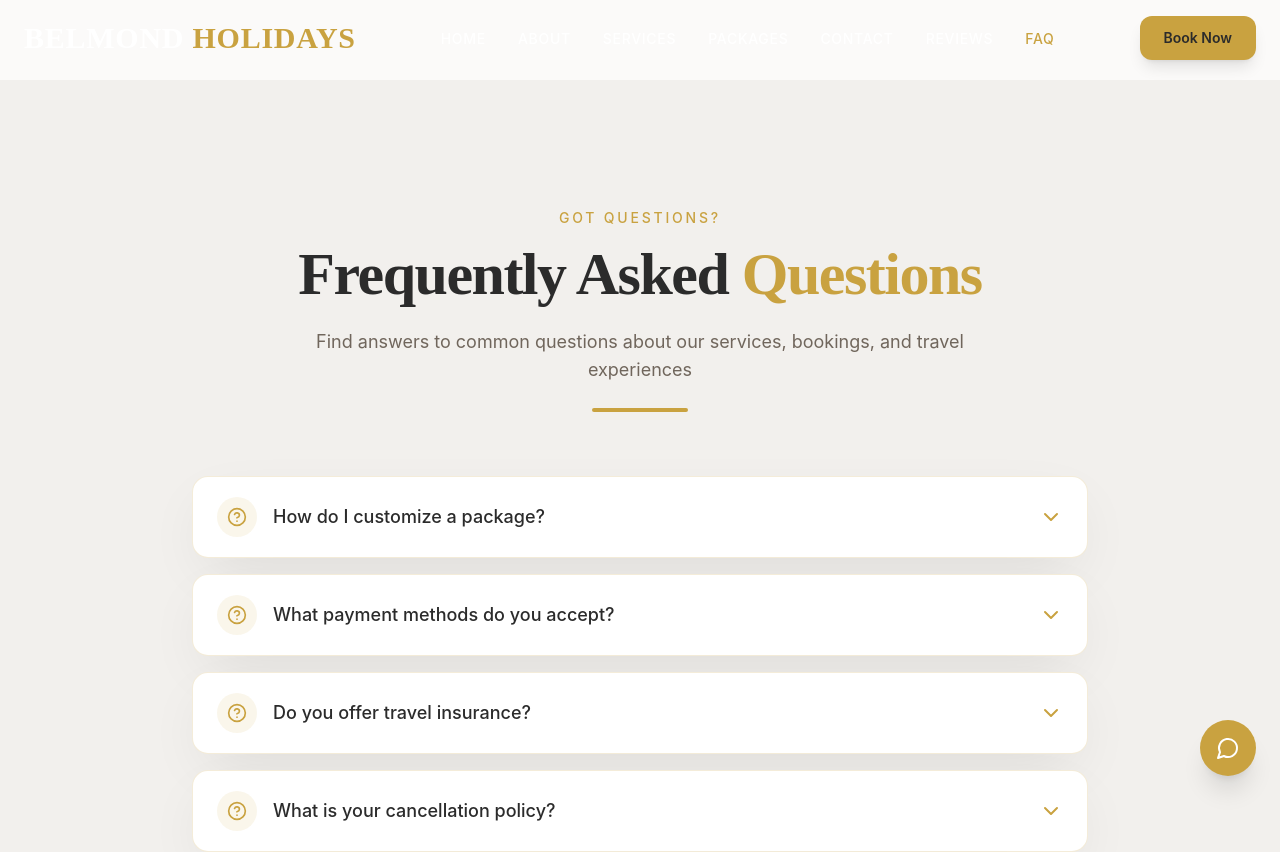
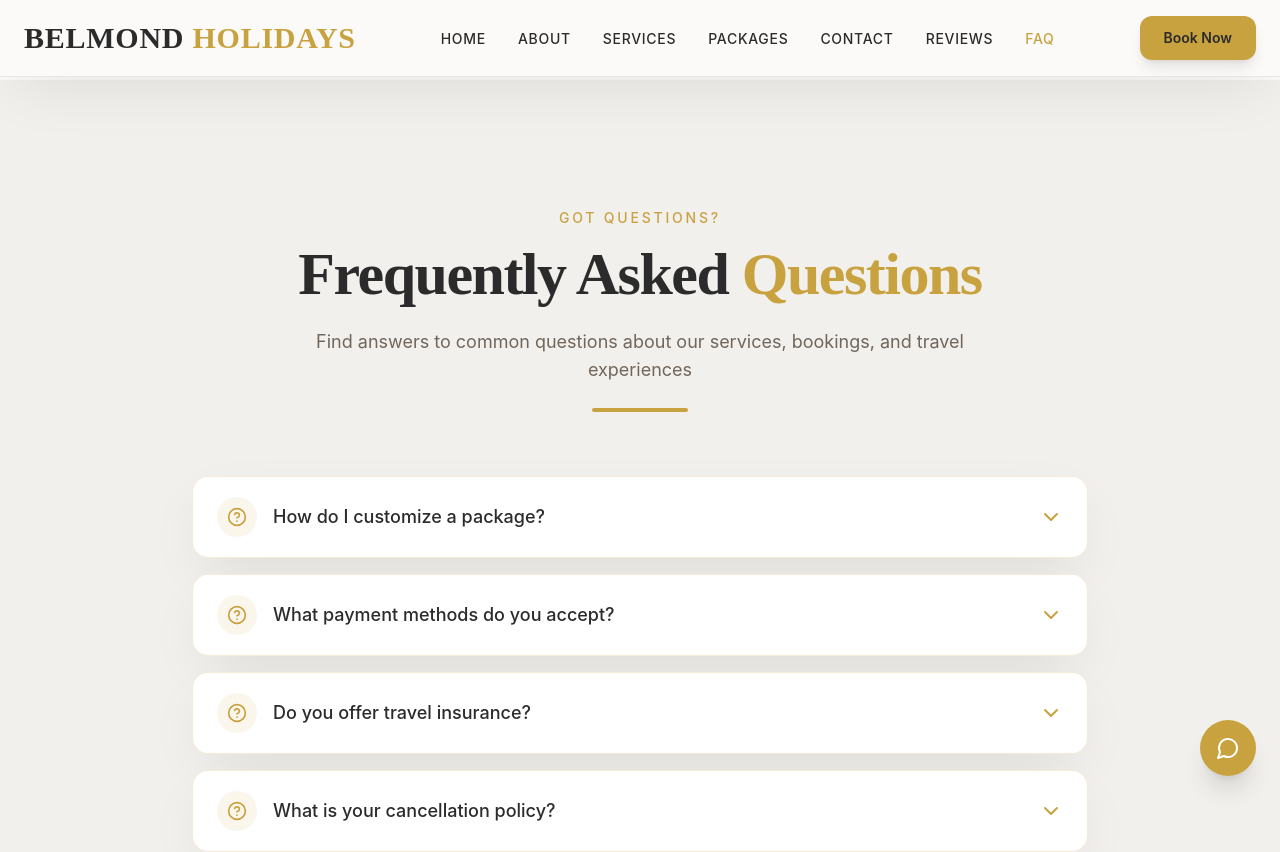
Before and after one commit to Muzammil-Ahm3d/Belmon-Holidays, a React (Vite) app: page /faq in a window 1280 px wide. Shown: the top 852 px of the page. Built offline with nearby package versions, Linux system fonts and the light colour scheme; the HTML template or start-up script is replaced by a standard one.

Commit message:
Fix header: transparent only on home page, solid on other pages

```diff
--- a/src/components/Navigation.tsx
+++ b/src/components/Navigation.tsx
@@ -17,6 +17,10 @@ const Navigation = () => {
   const [isScrolled, setIsScrolled] = useState(false);
   const [isMobileMenuOpen, setIsMobileMenuOpen] = useState(false);
   const location = useLocation();
+
+  // Only show transparent header on home page
+  const isHomePage = location.pathname === '/';
+  const showSolidHeader = !isHomePage || isScrolled;
 
   useEffect(() => {
     const handleScroll = () => {
@@ -41,7 +45,7 @@ const Navigation = () => {
         initial={{ y: -100 }}
         animate={{ y: 0 }}
         transition={{ duration: 0.6, ease: 'easeOut' }}
-        className={`fixed top-0 left-0 right-0 z-50 transition-all duration-300 ${isScrolled
+        className={`fixed top-0 left-0 right-0 z-50 transition-all duration-300 ${showSolidHeader
           ? 'bg-background/95 backdrop-blur-md shadow-elegant border-b border-border'
           : 'bg-transparent'
           }`}
@@ -53,7 +57,7 @@ const Navigation = () => {
             className="flex items-center gap-2"
           >
             <span className="text-2xl md:text-3xl font-serif font-bold tracking-wide">
-              <span className={isScrolled ? 'text-foreground' : 'text-card'}>BELMOND</span>
+              <span className={showSolidHeader ? 'text-foreground' : 'text-card'}>BELMOND</span>
               <span className="text-primary"> HOLIDAYS</span>
             </span>
           </Link>
@@ -66,7 +70,7 @@ const Navigation = () => {
                   to={link.path}
                   className={`text-sm font-medium uppercase tracking-wider transition-colors duration-300 underline-gold ${isActive(link.path)
                     ? 'text-primary'
-                    : isScrolled
+                    : showSolidHeader
                       ? 'text-foreground hover:text-primary'
                       : 'text-card hover:text-primary'
                     }`}
@@ -88,7 +92,7 @@ const Navigation = () => {
           {/* Mobile Menu Button */}
           <button
             onClick={() => setIsMobileMenuOpen(!isMobileMenuOpen)}
-            className={`lg:hidden p-2 transition-colors ${isScrolled ? 'text-foreground' : 'text-card'
+            className={`lg:hidden p-2 transition-colors ${showSolidHeader ? 'text-foreground' : 'text-card'
               }`}
             aria-label="Toggle menu"
           >
```
